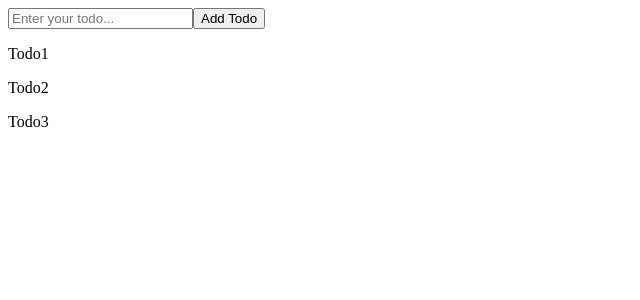
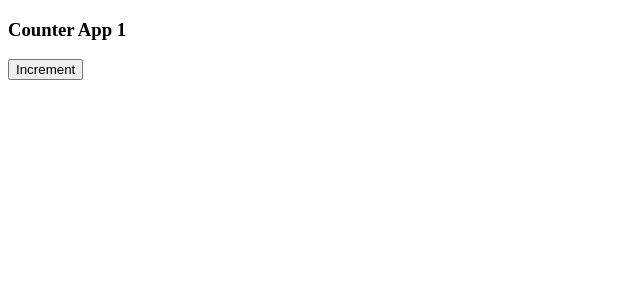
Before and after one commit to Eyasin81/React, a React (Vite) app: page /EventHandlerBinding in a window 1280 px wide. Shown: the top 300 px of the page, without its empty margins (0-640 px from the left). Built offline with nearby package versions, Linux system fonts and the light colour scheme.

Commit message:
EventHandlerBinding and Routing Setup

```diff
--- a/src/App.jsx
+++ b/src/App.jsx
@@ -1,4 +1,8 @@
 import React from 'react';
+import { BrowserRouter, Route, Routes } from 'react-router-dom';
+// 23EventHandlerBinding
+import EventHandlerBinding from './Pages/23EventHandlerBinding/EventHandlerBinding';
+
 import UseStateWithObject from './Pages/29use State with Object/useStateWithObject';
 //30 Passing Data from Child To Parent
 import Parent from './Pages/30 Passing data from child to parent component/Parent';
@@ -6,13 +10,17 @@ import ParentData from './Pages/31more on state lifting Pssing Data From Prent t
 //31 Passing Data from Parent To Child
 //
 import HomeTodo from './Pages/32_Basic_Todo_App_Parent_Child/HomeTodo';
+import All from './Pages/All';
 
 
 const App = () => {
   return (
-    <div>
-     <HomeTodo/>
-    </div>
+    <BrowserRouter>
+    <Routes>
+    <Route path="/" element={<All/>}/>
+    <Route path="/EventHandlerBinding" element={<EventHandlerBinding/>}/>
+    </Routes>
+    </BrowserRouter>
   );
 };
 
--- /dev/null
+++ b/src/Pages/23EventHandlerBinding/EventHandlerBinding.jsx
@@ -0,0 +1,24 @@
+import React, { Component } from 'react'
+
+export default class EventHandlerBinding extends Component {
+  constructor(props){
+    super(props);
+    this.state={
+      count:1
+    }
+  }
+  IncrementValue=()=>{
+    this.setState({
+      count:this.state.count+1
+    })
+  }
+
+  render() {
+    return (
+      <div className='container justify-content-center align-content-center'>
+        <h3 className='text-center'>Counter App {this.state.count}</h3>
+        <button className='btn btn-primary' onClick={this.IncrementValue.bind(this)}>Increment</button>
+        </div>
+    )
+  }
+}
--- a/src/Pages/all.jsx
+++ b/src/Pages/all.jsx
@@ -0,0 +1,11 @@
+import React from 'react';
+
+const All = () => {
+   return (
+      <div>
+         <h1>Home Pages</h1>
+      </div>
+   );
+};
+
+export default All;
```
Also changed, not shown: src/Routes/Index.jsx (deleted, +0 -21 lines).
